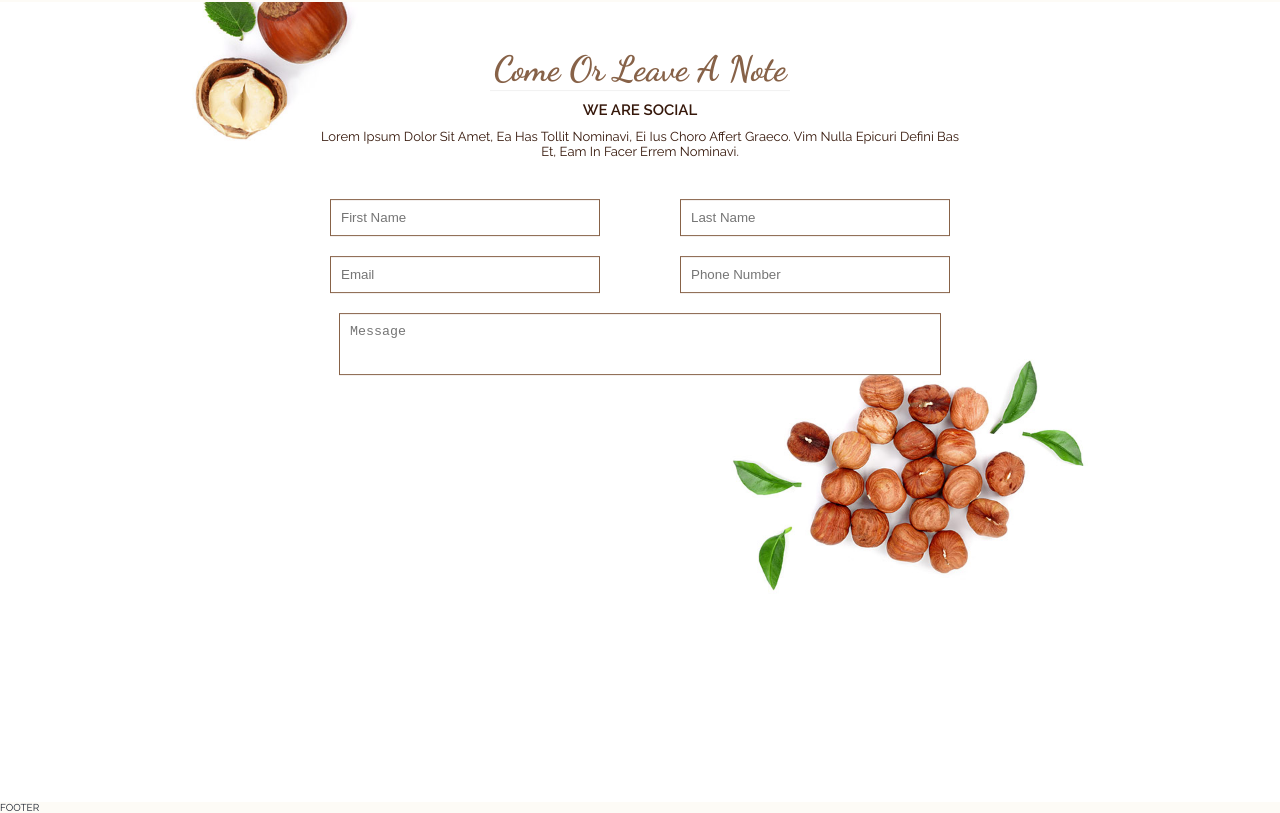
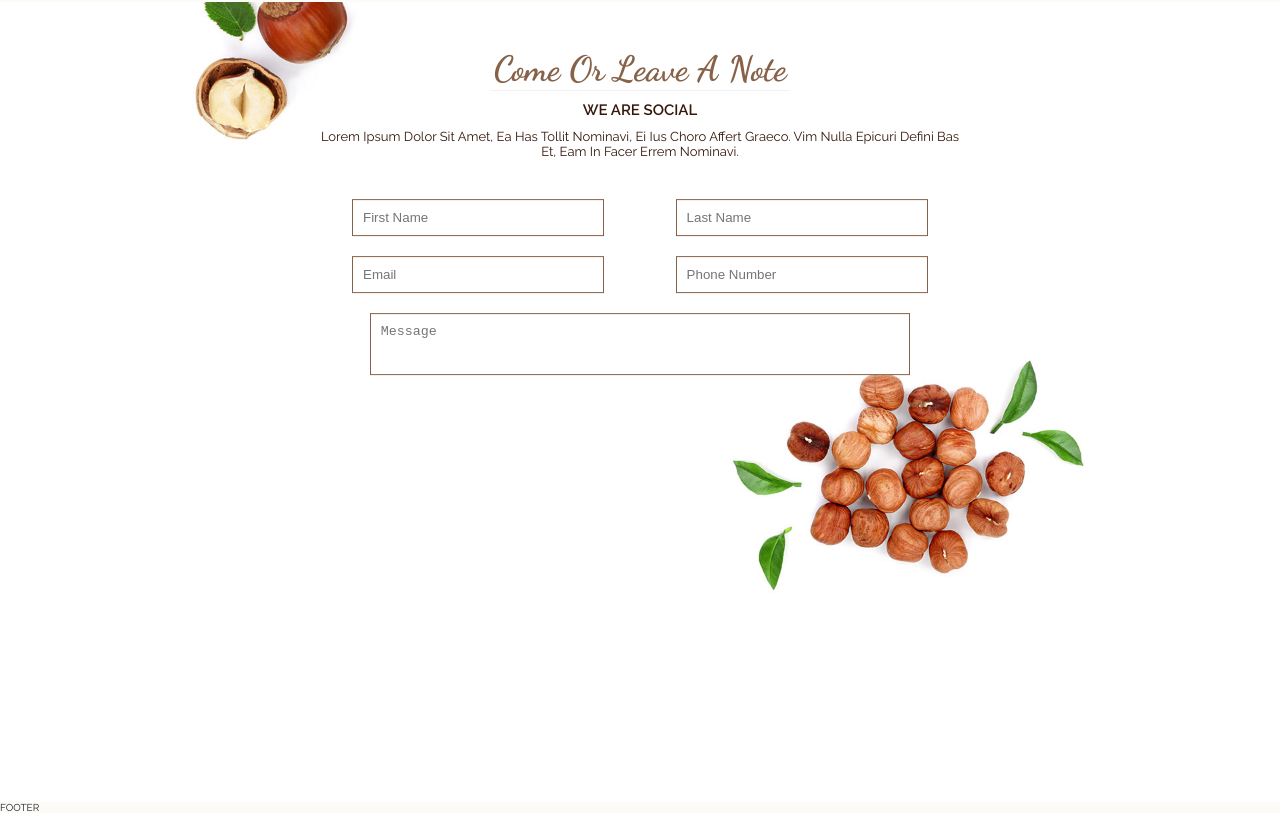
Before and after one commit to rick427/chibees-bites, a plain HTML site: page index.html in a window 1280 px wide. Shown: the part 3480-4293 px from the top of the page. Drawn offline with nearby package versions, Linux system fonts and the light colour scheme.

Commit message:
fixed message

```diff
--- a/styles.css
+++ b/styles.css
@@ -529,8 +529,9 @@ input:checked + .slider:before {
 }
 
 .form{
-    margin-top: 3rem;
+    margin: 3rem auto 0 auto;
     padding: 1rem;
+    width: 90%;
 }
 
 .form__inner{
@@ -548,7 +549,7 @@ input:checked + .slider:before {
 
 .form__message{
     padding: 1rem;
-    width: 58rem;
+    width: 90%;
     height: 4rem;
     resize: none;
     border: 1px solid var(--text-brown-2);
```
